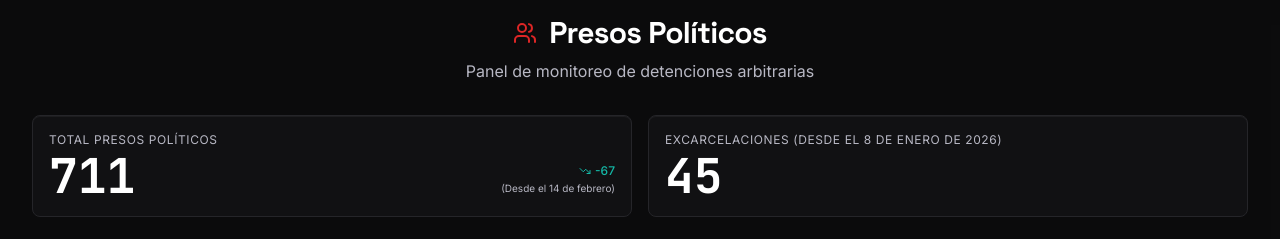
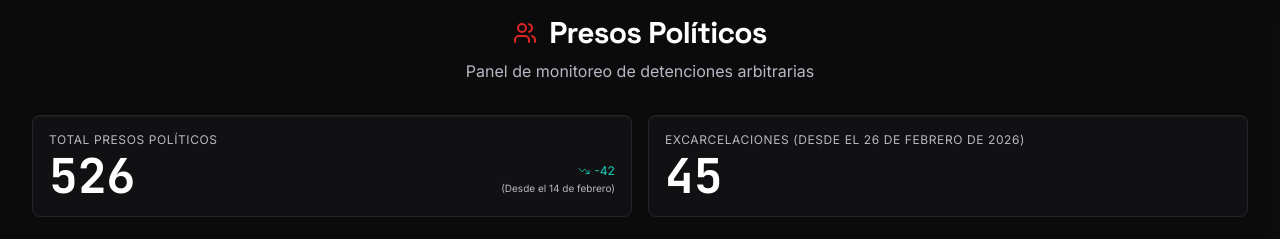
Before and after one commit to pablohernandezb/umbral-monitor, a Next.js app: page / in a window 1280 px wide. Shown: the part 4040-4279 px from the top of the page. Built offline with nearby package versions, Linux system fonts and the light colour scheme; no server answers; the database is empty.

Commit message:
Updating political prisoners dashboard

```diff
--- a/app/page.tsx
+++ b/app/page.tsx
@@ -862,8 +862,8 @@ export default function LandingPage() {
               <motion.div variants={fadeInUp}>
                 <MetricCard
                   label={t('landing.prisoners.total')}
-                  value={prisonerStats?.total_count || 711}
-                  trend={{ value: 67, direction: 'down', label: t('landing.prisoners.excarcelation_date') }}
+                  value={prisonerStats?.total_count || 526}
+                  trend={{ value: 42, direction: 'down', label: t('landing.prisoners.excarcelation_date') }}
                   size="large"
                 />
               </motion.div>
--- a/i18n/en/common.json
+++ b/i18n/en/common.json
@@ -75,7 +75,7 @@
       "pendingTrials": "Pending trials",
       "byOrganization": "By organization",
       "trend": "Trend",
-      "excarcelation_date": "(Since February, 14)",
+      "excarcelation_date": "(Since February, 26)",
       "civilians": "Civilians",
       "military": "Military",
       "men": "Men",
--- a/i18n/es/common.json
+++ b/i18n/es/common.json
@@ -70,7 +70,7 @@
       "title": "Presos Políticos",
       "subtitle": "Panel de monitoreo de detenciones arbitrarias",
       "total": "Total presos políticos",
-      "releasesJ8": "Excarcelaciones (desde el 8 de enero de 2026)",
+      "releasesJ8": "Excarcelaciones (desde el 26 de febrero de 2026)",
       "newDetentions": "Nuevas detenciones",
       "pendingTrials": "Juicios pendientes",
       "byOrganization": "Por organización",
```
